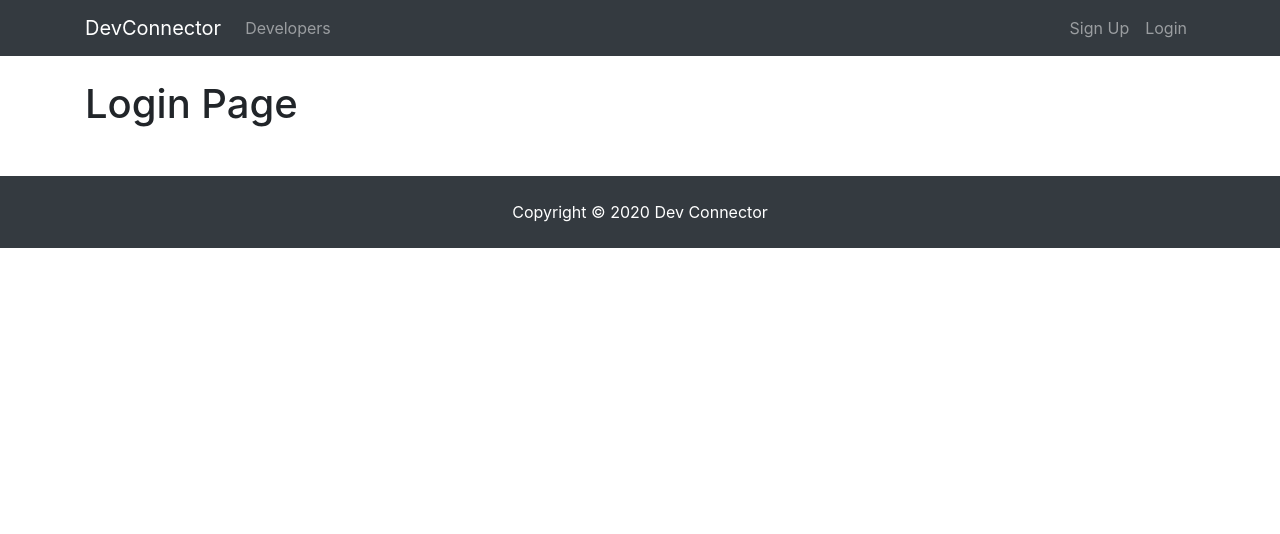
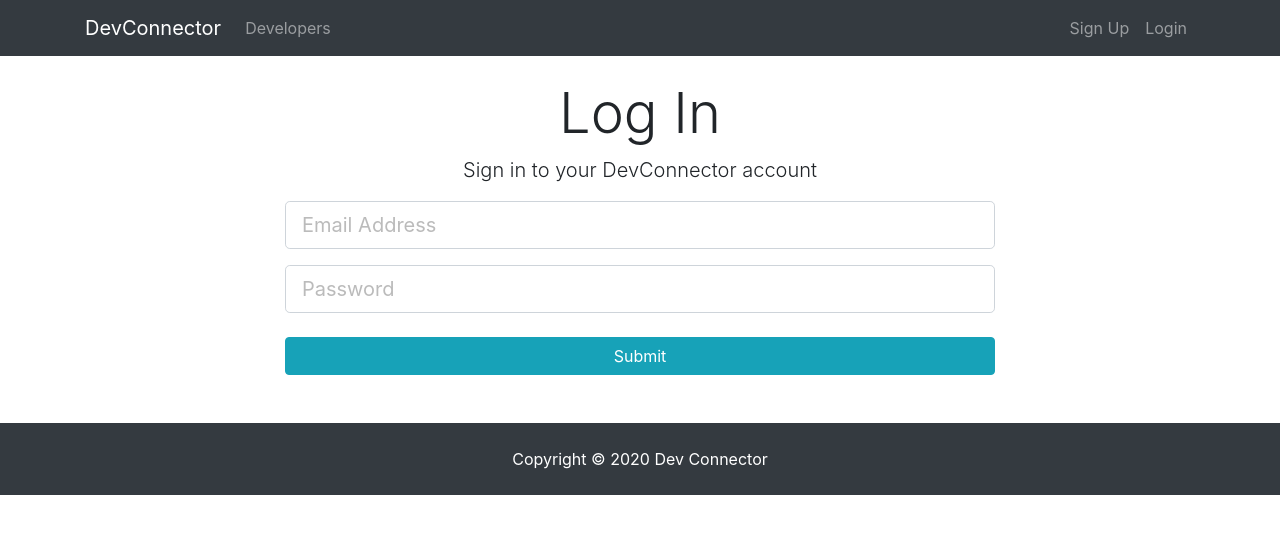
Before and after one commit to lamcnguyen89/Cocial-Media-Application-React-Redux, a React (Create React App) app in the folder client/: page /login in a window 1280 px wide. Shown: the top 534 px of the page. Built offline with nearby package versions, Linux system fonts and the light colour scheme.

Commit message:
Added a login form using a local react state

```diff
--- a/client/src/components/authentication/Login.js
+++ b/client/src/components/authentication/Login.js
@@ -1,13 +1,74 @@
-import React, { Component } from 'react'
+import React, { Component } from "react";
 
- class Login extends Component {
-    render() {
-        return (
-            <div>
-                <h1>Login Page</h1>
+class Login extends Component {
+  constructor() {
+    super();
+    this.state = {
+      email: "",
+      password: "",
+      errors: {}
+    };
+
+    this.onChange = this.onChange.bind(this);
+    this.onSubmit = this.onSubmit.bind(this);
+  }
+
+  onChange(e) {
+    this.setState({ [e.target.name]: e.target.value });
+  }
+
+  onSubmit(e) {
+    e.preventDefault();
+    const loggedInUser = {
+      email: this.state.email,
+      password: this.state.password,
+    };
+    console.log(loggedInUser);
+  }
+  render() {
+    return (
+      <div>
+        <div className="login">
+          <div className="container">
+            <div className="row">
+              <div className="col-md-8 m-auto">
+                <h1 className="display-4 text-center">Log In</h1>
+                <p className="lead text-center">
+                  Sign in to your DevConnector account
+                </p>
+                <form onSubmit={this.onSubmit}>
+                  <div className="form-group">
+                    <input
+                      type="email"
+                      className="form-control form-control-lg"
+                      placeholder="Email Address"
+                      name="email"
+                      value={this.state.email}
+                      onChange={this.onChange}
+                    />
+                  </div>
+                  <div className="form-group">
+                    <input
+                      type="password"
+                      className="form-control form-control-lg"
+                      placeholder="Password"
+                      name="password"
+                      value={this.state.password}
+                      onChange={this.onChange}
+                    />
+                  </div>
+                  <input
+                    type="submit"
+                    className="btn btn-info btn-block mt-4"
+                  />
+                </form>
+              </div>
             </div>
-        )
-    }
+          </div>
+        </div>
+      </div>
+    );
+  }
 }
 
 export default Login;
```
